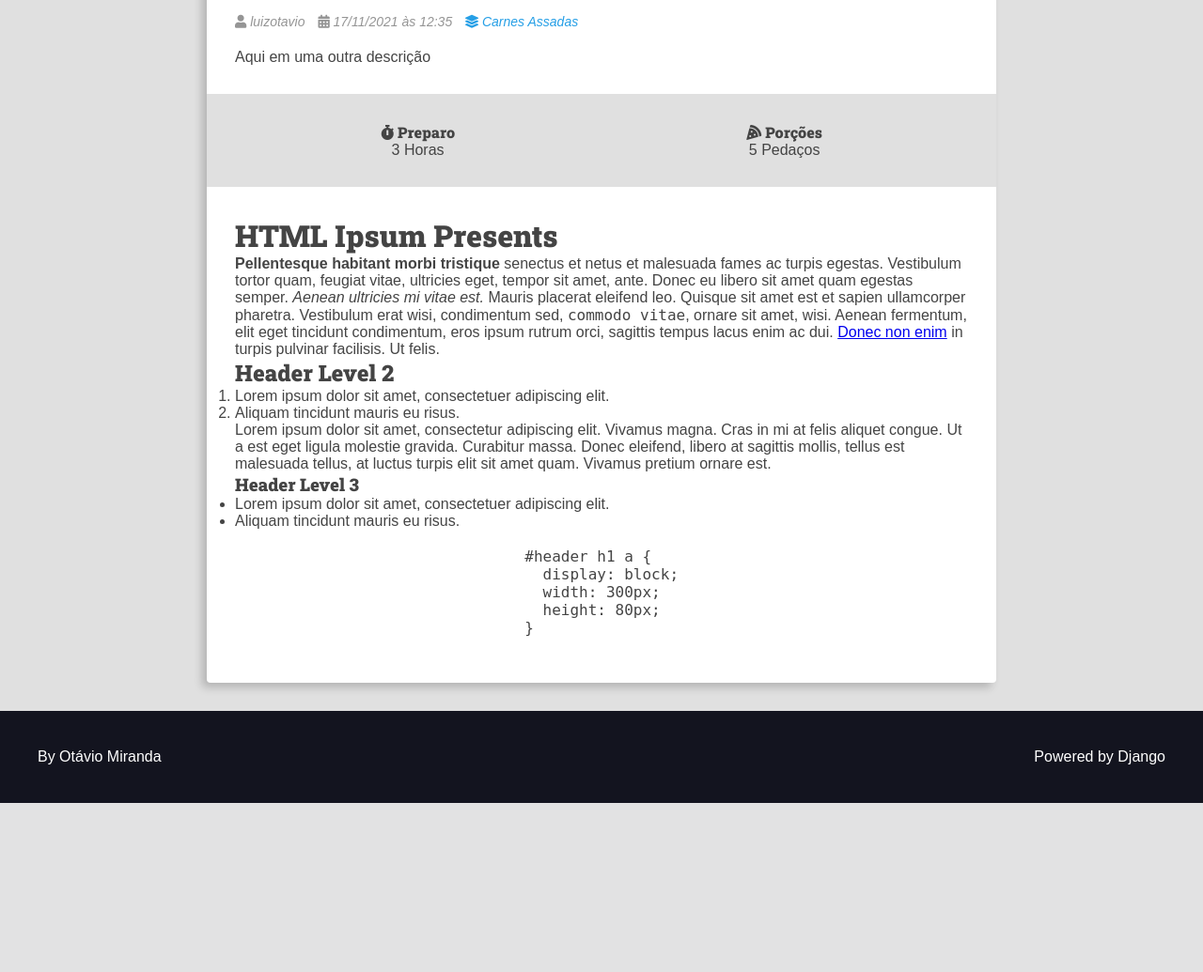
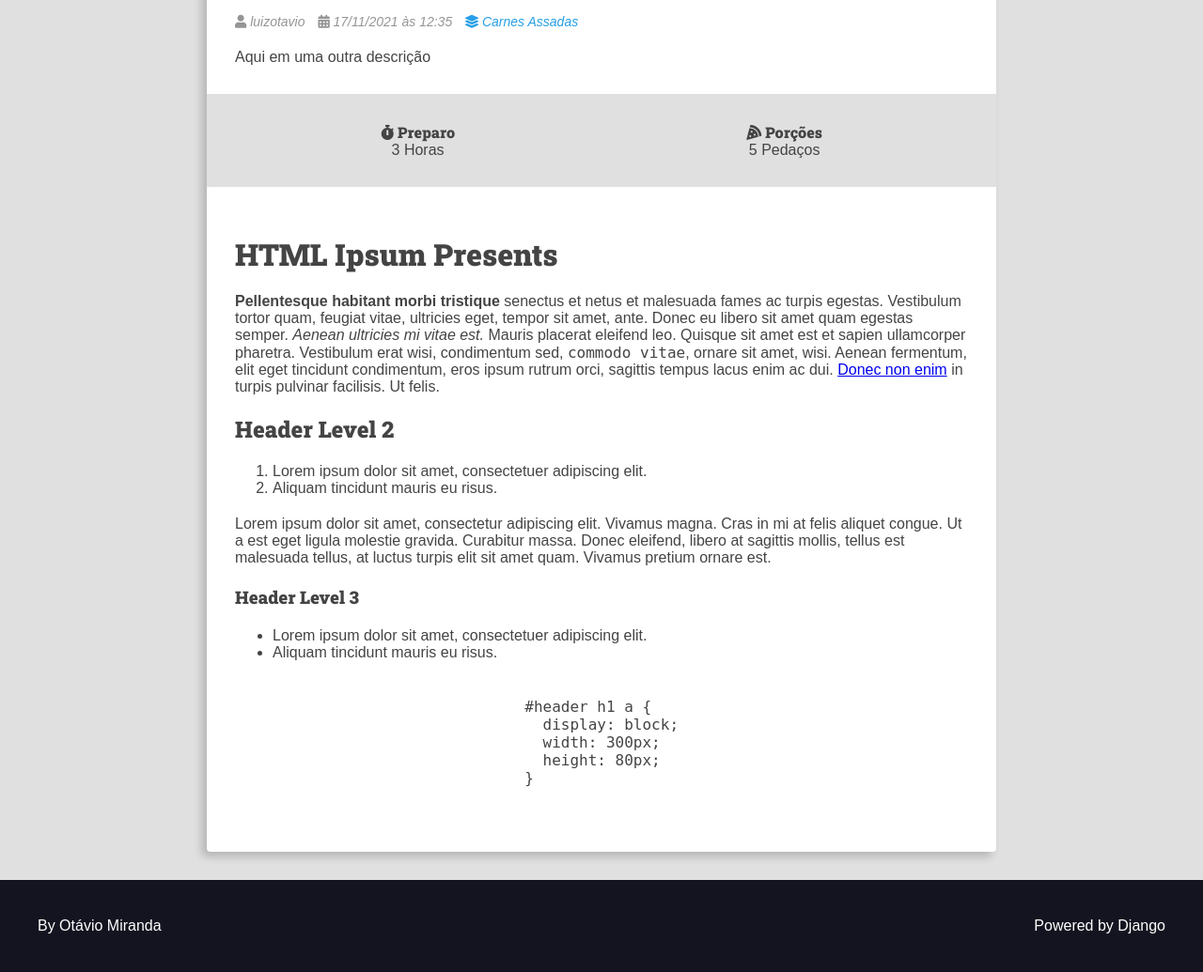
Before and after one commit to luizomf/curso-django-projeto1, a Django app: page /recipes/2/ in a window 1280 px wide. Shown: the part 584-1619 px from the top of the page at 94% size. Before the commit the page ends 1439 px from the top, so only its background shows below. Run offline with Django 3.2, Linux system fonts and the light colour scheme; data comes from the database, SQL or seed files in the repository.

Commit message:
Corrigindo o css

```diff
--- a/recipes/static/recipes/css/styles.css
+++ b/recipes/static/recipes/css/styles.css
@@ -239,9 +239,7 @@ h6 {
   filter: brightness(2);
 }
 
-
-
-.main-content-detail  .recipe-list-item {
+.main-content-detail .recipe-list-item {
   max-width: 84rem;
   margin: 0 auto;
 }
@@ -273,3 +271,20 @@ h6 {
 .main-footer a:hover {
   filter: brightness(0.8);
 }
+
+.preparation-steps h1,
+.preparation-steps h2,
+.preparation-steps h3,
+.preparation-steps h4,
+.preparation-steps h5,
+.preparation-steps h6,
+.preparation-steps p,
+.preparation-steps pre {
+  margin: 2rem 0;
+}
+
+.preparation-steps ol,
+.preparation-steps ul {
+  margin: 2rem;
+  padding: 0 2rem;
+}
```
